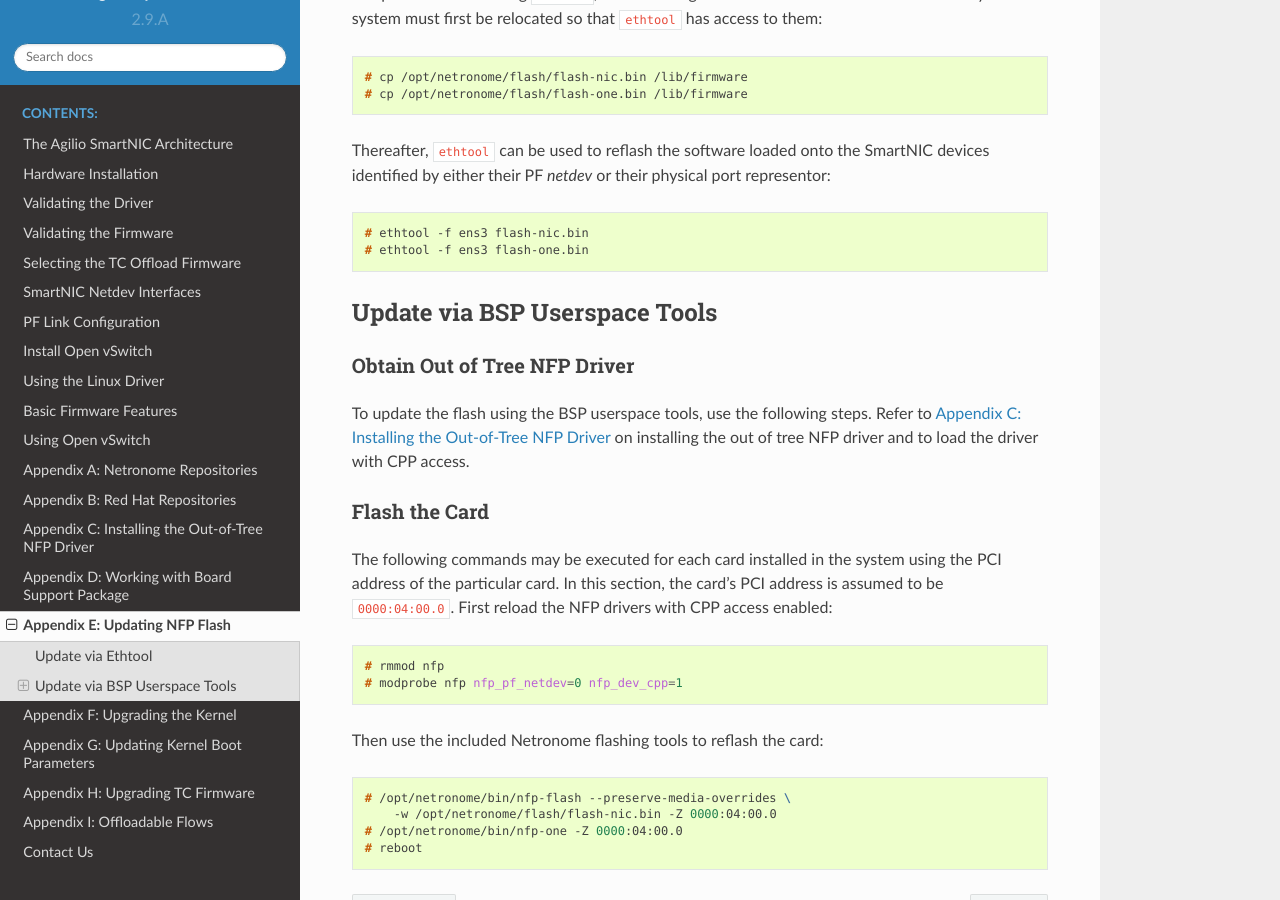
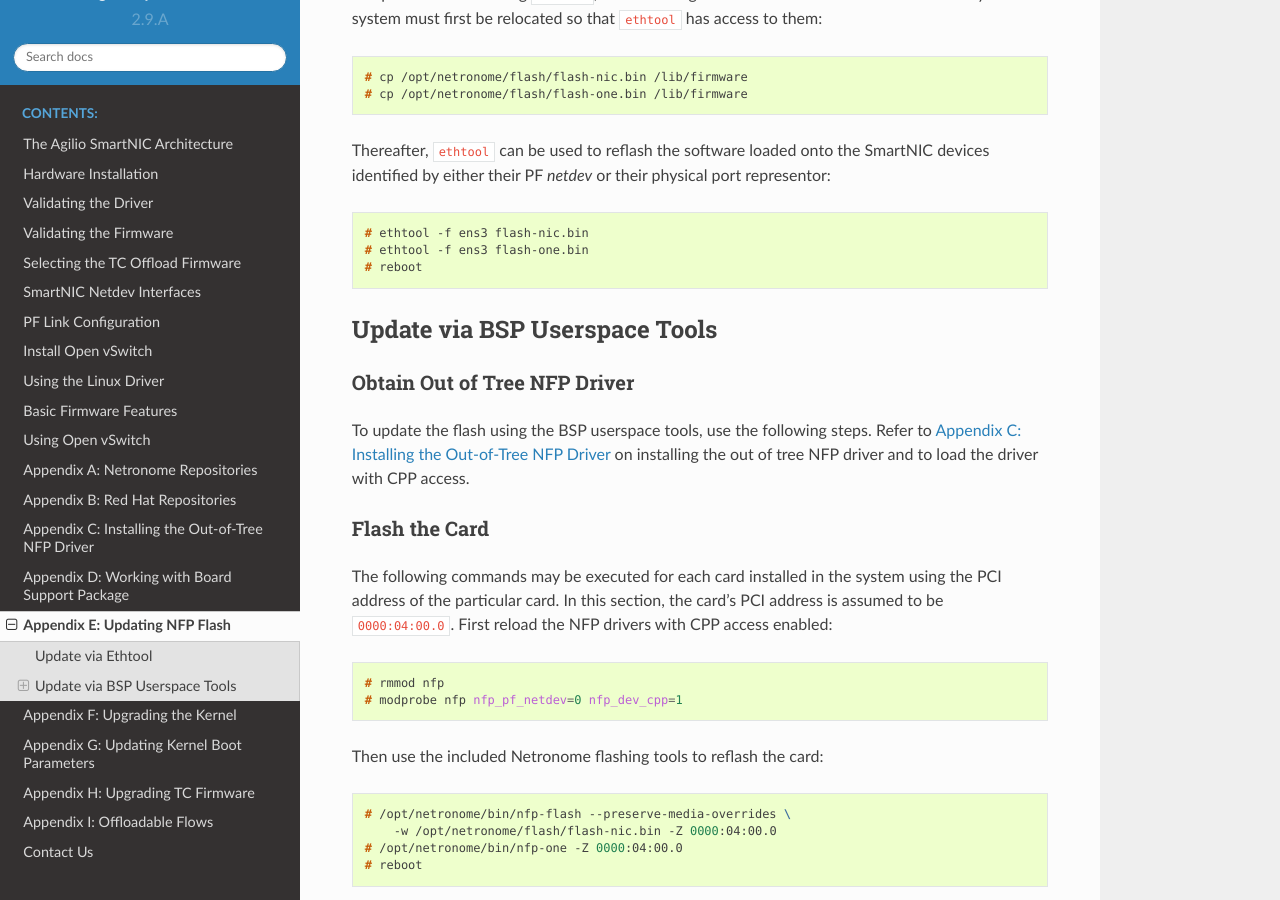
Before and after one commit to macris-xiao/disa-user-guide, a Sphinx documentation site: the page built from doc/0E_Updating_Flash.rst, in a window 1280 px wide and 900 px high, scrolled down 706 px. Built offline with Sphinx 7.4.7 and the Read the Docs theme 2.0.0, drawn with Linux system fonts in a browser that asks for light colours; formulas are drawn with MathJax 3.

Commit message:
ethtool flashing: add the 'reboot' command
The introduction of the section mentions that a reboot
should be done but it is easy to read over it. Add it
to the example commands to execute, this also matches
the BSP flash update section better, which does include
the reboot instruction.

Change-Id: Id8befe25b48a77d57373b5bb1026519b1d56fd69

```diff
--- a/doc/0E_Updating_Flash.rst
+++ b/doc/0E_Updating_Flash.rst
@@ -41,6 +41,7 @@ port representor::
 
     # ethtool -f ens3 flash-nic.bin
     # ethtool -f ens3 flash-one.bin
+    # reboot
 
 Update via BSP Userspace Tools
 ------------------------------
```
